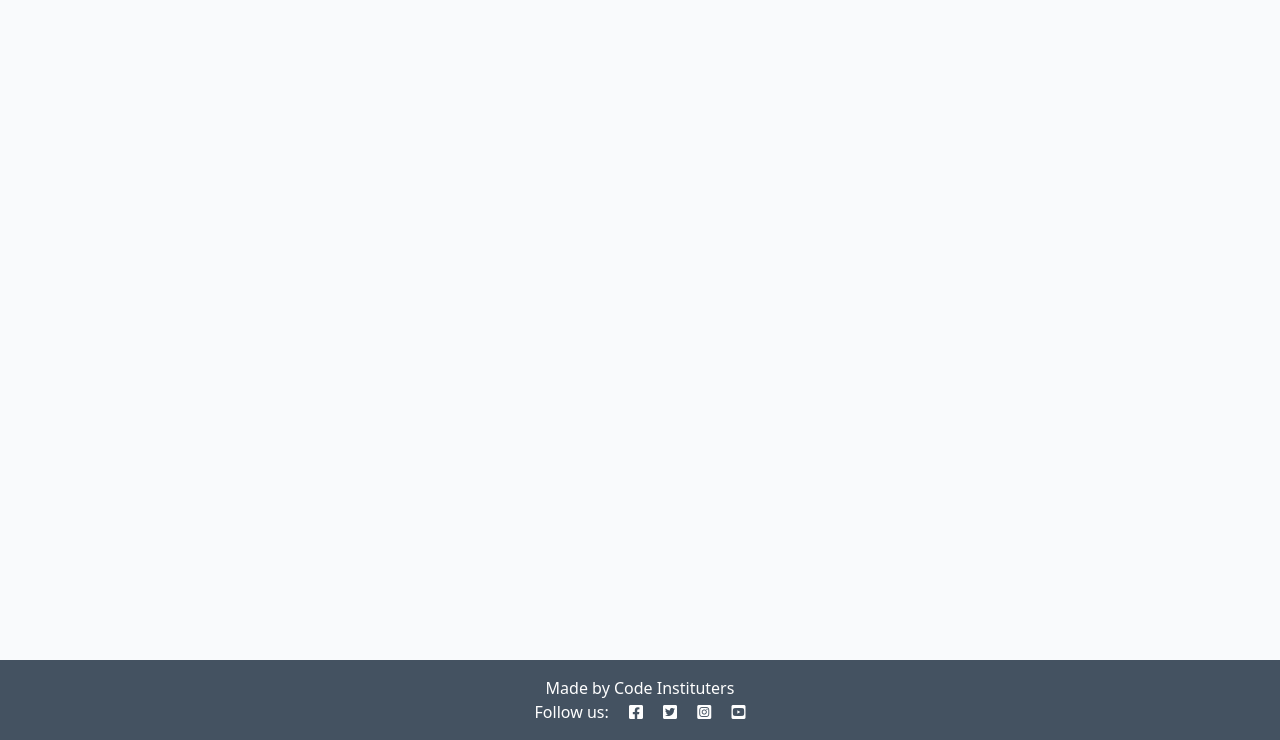
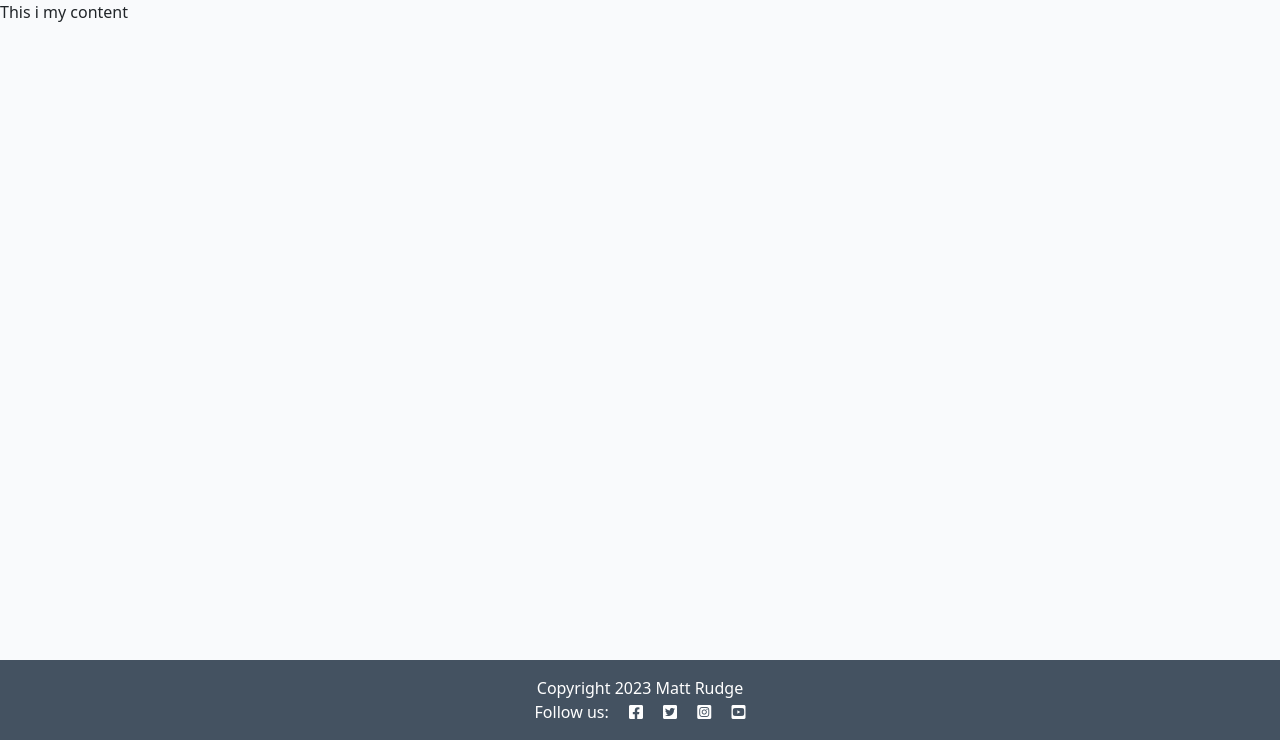
Before and after one commit to shaunadoo97/django-blog, a Django app: template templates/base.html in a window 1280 px wide. Shown: the part 60-800 px from the top of the page. Run offline with Django 4.2, Linux system fonts and the light colour scheme; the template is opened without the code that fills it, so the values that code supplies are empty.

Commit message:
Adding in block tags

```diff
--- a/templates/base.html
+++ b/templates/base.html
@@ -53,14 +53,18 @@
     <main class="flex-shrink-0 main-bg">
 
         {% block content %}
-        <!-- Content Goes here -->
+            <p>This i my content</p>
         {% endblock content %}
 
     </main>
 
     <!-- Footer -->
     <footer class="footer mt-auto py-3 dark-bg">
-        <p class="m-0 text-center text-white">Made by Code Instituters</p>
+        <p class="m-0 text-center text-white">
+            {% block copyright %}
+            Copyright 2023 Matt Rudge
+            {% endblock %}
+        </p>
         <p class="m-0 text-center text-white">Follow us: <i class="fab fa-facebook-square ms-3"></i>
             <i class="fab fa-twitter-square ms-3"></i>
             <i class="fab fa-instagram-square ms-3"></i>
```
